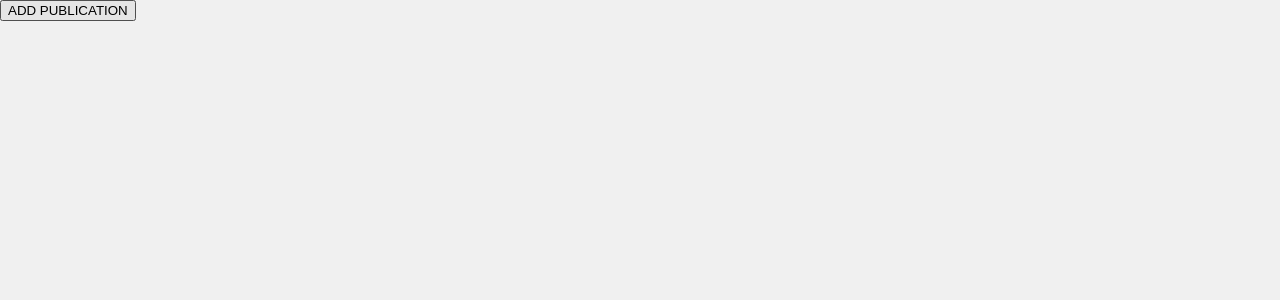
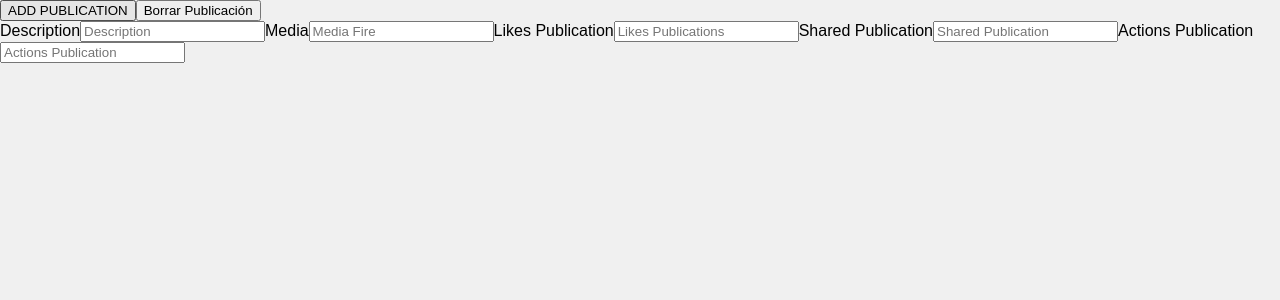
Before and after one commit to sebasp-125/Findy, a React (Create React App) app in the folder findy/: page /prueba in a window 1280 px wide. Shown: the top 300 px of the page. Built offline with nearby package versions, Linux system fonts and the light colour scheme.

Commit message:
DATOS EN HOME

```diff
--- a/findy/src/Crud/AddPublication.tsx
+++ b/findy/src/Crud/AddPublication.tsx
@@ -1,38 +1,163 @@
 import React, { useState } from 'react';
 import { useDispatch } from 'react-redux';
-import { actionListPublicationsAsync } from '../redux/Actions/ActionPublication';
+import '../styles/PublicationAdd.css';
+import { actionCreatePublicationAsync, actionDeletePublicationAsync, actionListPublicationsAsync } from '../redux/Actions/ActionPublication';
 
+//Creando las Interface  para el tipado de los Datos. TypeScript
 interface Publication {
   Id: string;
   Media: string;
   Description: string;
-  // Añadir otras propiedades
+  LikesPublication: string;
+  SharedPublication: string;
+  ActionsPublication: string;
 }
 
 export default function AddPublication() {
   console.log("Entro a la función");
-
   const dispatch: any = useDispatch();
   const [publications, setPublications] = useState<Publication[]>([]);
-
+  const [newId, setNewId] = useState<string>('');
+  //Tenemos un objeto publicacion, El cual se le va a almacenar el valor
+  //de los Inputs,   para hacer la publicacion como tal. y guardarla en el
+  // Firestore.
   const addPublication = async () => {
     try {
       const recuperacionPublication: Publication[] = await dispatch(actionListPublicationsAsync());
+      dispatch(actionCreatePublicationAsync({
+        Media: formValues.Media,
+        Description: formValues.Description,
+        Likes: formValues.LikesPublication,
+        Shared: formValues.SharedPublication,
+        Comment: "S"
+      }))
       setPublications(recuperacionPublication);
     } catch (error) {
       console.error('Error al recuperar las publicaciones:', error);
     }
   }
 
-  console.log(publications);
+  // ----------------- ELIMINAR PUBLICACION ------------------ //
+  const DelatePublication = async () => {
+    try {
+      // Eliminar la publicación utilizando la ID almacenada en newId
+      await dispatch(actionDeletePublicationAsync(newId));
 
+      // Actualizar la lista de publicaciones después de la eliminación
+      const updatedPublications: Publication[] = await dispatch(actionListPublicationsAsync());
+      setPublications(updatedPublications);
+
+      // Limpiar la ID de la publicación seleccionada después de la eliminación
+      setNewId('');
+    } catch (error) {
+      console.error('Error al eliminar la publicación:', error);
+    }
+  };
+
+
+  //Almacenado los valores de los inputs, para despues manejarlos en el Object.
+  const [formValues, setFormValues] = useState<Publication>({
+    Id: '',
+    Media: '',
+    Description: '',
+    LikesPublication: '',
+    SharedPublication: '',
+    ActionsPublication: '',
+  });
+
+  //Guardar el Estado de los Input(.value)
+  const handleChange = (event: React.ChangeEvent<HTMLInputElement>) => {
+    const { name, value } = event.target;
+    setFormValues({ ...formValues, [name]: value });
+  };
+  //setFormValues({ ...formValues, [name]: value });
+  //Es una propiedad Computada. La cual tiene un estado "setFormValues" que esta conteniendo  Todo.
+
+  //El operador Propagacion(...), Basicamente es para que me cree una copia cada vez que se ejecute. Y que no
+  //me Reemplace si no que me agregue.
+
+  //Aciva esto y veras de lo que te hablo.
+  console.log(formValues);
   return (
     <div>
       <button onClick={addPublication}>ADD PUBLICATION</button>
+      <button onClick={DelatePublication}>Borrar Publicación</button>
       {publications.map((publication, index) => (
-        <img key={publication.Id} src={publication.Media} alt="Media" />
-        // <h1>{publication.Description}</h1>
+        <div key={index} >
+          <table>
+            <tr>
+              <th>Image Publication </th>
+              <th>Description</th>
+              <th>Likes Publication</th>
+              <th>Shared</th>
+              <th>Actions</th>
+            </tr>
+            <td>
+              <td>
+                <img className='imgPublicadas' key={publication.Id} src={publication.Media} alt="Media" onClick={() => setNewId(publication.Id)} />
+              </td>
+            </td>
+            <td>
+              <p>{publication.Description}</p>
+            </td>
+            <td>
+              <p>{publication.LikesPublication}</p>
+            </td>
+            <td>
+              <p>{publication.SharedPublication}</p>
+            </td>
+            <td>
+              <p>{publication.SharedPublication}</p>
+            </td>
+          </table>
+        </div>
       ))}
+      <form>
+        <label htmlFor="description">Description</label>
+        <input
+          type="text"
+          placeholder="Description"
+          name="Description"
+          value={formValues.Description}
+          onChange={handleChange}
+        />
+
+        <label htmlFor="media">Media</label>
+        <input
+          type="text"
+          placeholder="Media Fire"
+          name="Media"
+          value={formValues.Media}
+          onChange={handleChange}
+        />
+
+        <label htmlFor="likesPublication">Likes Publication</label>
+        <input
+          type="text"
+          placeholder="Likes Publications"
+          name="LikesPublication"
+          value={formValues.LikesPublication}
+          onChange={handleChange}
+        />
+
+        <label htmlFor="sharedPublication">Shared Publication</label>
+        <input
+          type="text"
+          placeholder="Shared Publication"
+          name="SharedPublication"
+          value={formValues.SharedPublication}
+          onChange={handleChange}
+        />
+
+        <label htmlFor="actionsPublication">Actions Publication</label>
+        <input
+          type="text"
+          placeholder="Actions Publication"
+          name="ActionsPublication"
+          value={formValues.ActionsPublication}
+          onChange={handleChange}
+        />
+      </form>
     </div>
   )
 }
--- a/findy/src/componentes/Chat.tsx
+++ b/findy/src/componentes/Chat.tsx
@@ -9,6 +9,11 @@ export default function Chat() {
         setSidebarVisible(!sidebarVisible);
     };
 
+    const handleChatClick = () => {
+        // Cambia el estado de sidebarVisible al contrario de su valor actual
+        setSidebarVisible(!sidebarVisible);
+    };
+
     return (
         <div>
             <button className="toggle-btn" onClick={toggleSidebarVisibility}>
@@ -17,17 +22,17 @@ export default function Chat() {
             {sidebarVisible && (
                 <div className="sidebar">
                     <ul className="menu">
-                        <div className='Item_Chat'>
+                        <div className='Item_Chat' onClick={handleChatClick}>
                             <img src="https://i.pravatar.cc/150?u=sdf" alt="" />
                             <h2>Maria Antonieta de las Nieves</h2>
                             <p>Oye, Recuerda que debes de ir a cocinar...</p>
                         </div>
-                        <div className='Item_Chat'>
+                        <div className='Item_Chat' onClick={handleChatClick}>
                             <img src="https://i.pravatar.cc/150?u=dsdas" alt="" />
                             <h2>Maria Antonieta de las Nieves</h2>
                             <p>Lorem ipsum dolor sit, amet consectetur ....</p>
                         </div>
-                        <div className='Item_Chat'>
+                        <div className='Item_Chat' onClick={handleChatClick}>
                             <img src="https://i.pravatar.cc/150?u=fdsad" alt="" />
                             <h2>Maria Antonieta de las Nieves</h2>
                             <p>Oye, Recuerda que debes de ir a cocinar...</p>
--- a/findy/src/componentes/Home.tsx
+++ b/findy/src/componentes/Home.tsx
@@ -1,10 +1,28 @@
-import React from 'react'
+import React, { useEffect, useState } from 'react'
 import { Navigate, useNavigate } from 'react-router-dom';
 import '../styles/Home.css';
 import Footer from './partes/Footer';
+import { useDispatch } from 'react-redux';
+import { actionListPublicationsAsync } from '../redux/Actions/ActionPublication';
 
 export default function Home() {
+  const dispatch: any = useDispatch();
   const navigate = useNavigate();
+  const [Datos, SetDatos] = useState();
+
+
+  const RecuperarDatosPublications = async () => {
+    const recuperacionPublication = await dispatch(actionListPublicationsAsync());
+    SetDatos(recuperacionPublication)
+    console.log(Datos);
+    console.log(recuperacionPublication);
+
+  }
+
+  useEffect(() => {
+    RecuperarDatosPublications()
+  }, [])
+
   return (
     //dejar este div quiero para que no se dañe na xd
     <div>
--- a/findy/src/redux/Actions/ActionPublication.ts
+++ b/findy/src/redux/Actions/ActionPublication.ts
@@ -24,6 +24,26 @@ export const actionCreatePublicationAsync = (payload: object) => {
 const actionCreatePublicationSyn = (payload: any) => {
     return {
         type: typesPublications.add,
+        payload,
+    };
+};
+
+// ----------------- DELETE A PUBLICATION ------------------ //
+
+export const actionDeletePublicationAsync = (payload: string) => {
+    return async (dispatch: any) => {
+        try {
+            const publicationDocRef = doc(dataBase, "Publications", payload);
+            await deleteDoc(publicationDocRef);
+            dispatch(actionDeletePublicationSyn(payload));
+        } catch (error) {
+            console.error("Error al eliminar la publicación:", error);
+        }
+    };
+};
+const actionDeletePublicationSyn = (payload: any) => {
+    return {
+        type: typesPublications.delete,
         payload,
     };
 };
@@ -113,26 +133,7 @@ const actionUpdatePublicationSyn = (payload: any) => {
     };
 };
 
-// ----------------- DELETE A PUBLICATION ------------------ //
 
-export const actionDeletePublicationAsync = (payload: string) => {
-    return async (dispatch: any) => {
-        try {
-            const publicationDocRef = doc(dataBase, "Publications", payload);
-            await deleteDoc(publicationDocRef);
-            dispatch(actionDeletePublicationSyn(payload));
-        } catch (error) {
-            console.error("Error al eliminar la publicación:", error);
-        }
-    };
-};
-
-const actionDeletePublicationSyn = (payload: any) => {
-    return {
-        type: typesPublications.delete,
-        payload,
-    };
-};
 
 // ----------------- ADD COMMENT ------------------------- //
 export const actionAddCommentAsync = (publicationId: string, comment: string) => {
--- /dev/null
+++ b/findy/src/styles/PublicationAdd.css
@@ -0,0 +1,42 @@
+/* Estilos para la tabla */
+table {
+    width: 100%;
+    /* Ancho completo */
+    border-collapse: collapse;
+    /* Colapsar bordes */
+}
+
+/* Estilos para las celdas de encabezado */
+th {
+    text-align: center;
+    background-color: #f2f2f2;
+    /* Color de fondo */
+    color: #333;
+    /* Color del texto */
+    font-weight: bold;
+    /* Peso de la fuente */
+    padding: 8px;
+    /* Espaciado interior */
+    border: 1px solid red;
+}
+
+/* Estilos para las celdas de datos */
+td {
+    width: 20px;
+    padding: 8px;
+    /* Espaciado interior */
+    border: 1px solid red;
+
+}
+
+/* Estilos para las imágenes */
+.imgPublicadas {
+    max-width: 100px;
+    /* Ancho máximo */
+    height: auto;
+    /* Altura automática */
+    display: block;
+    /* Mostrar como bloque */
+    margin: 0 auto;
+    /* Margen automático en los lados */
+}
```
Also changed, not shown: findy/src/styles/Home.css (+19 -10 lines). Lines whose indentation alone changed are shown as unchanged.
